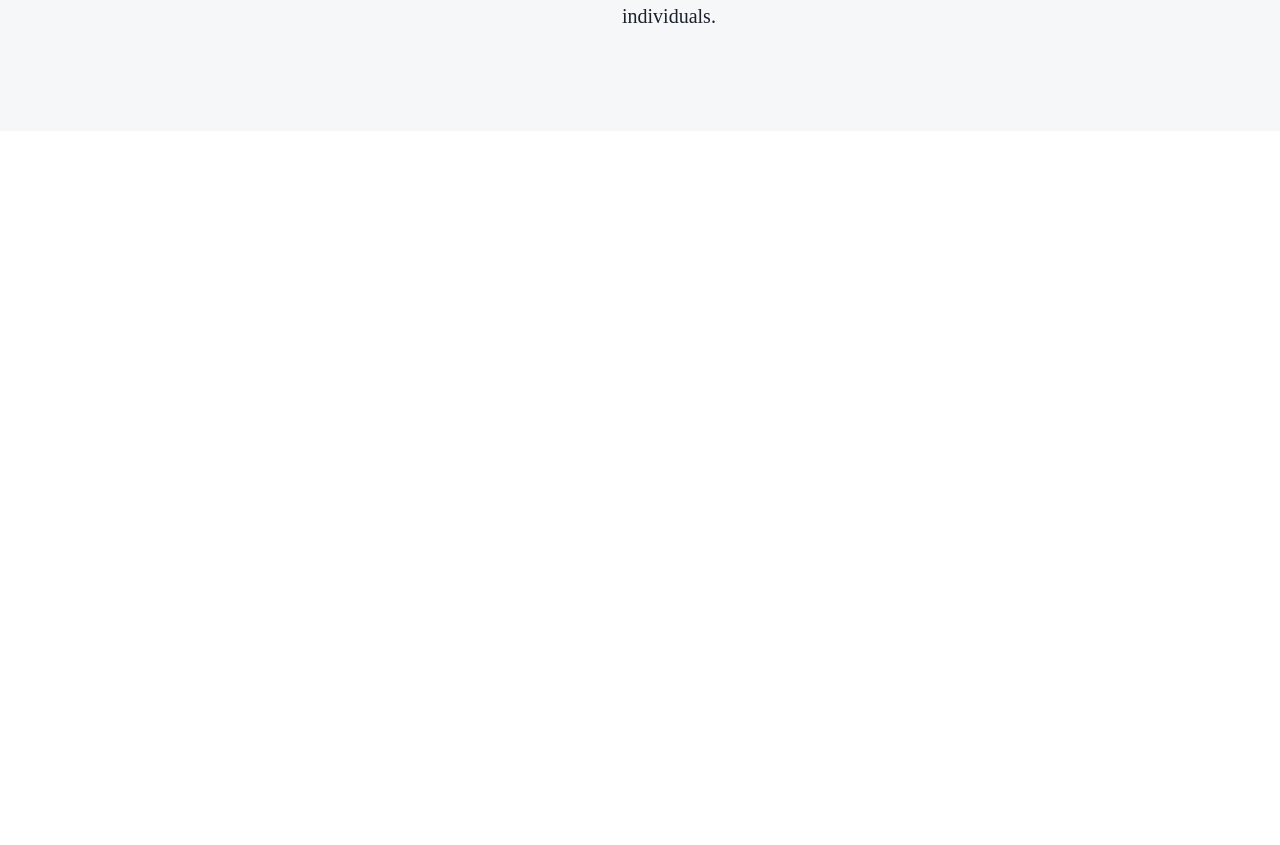
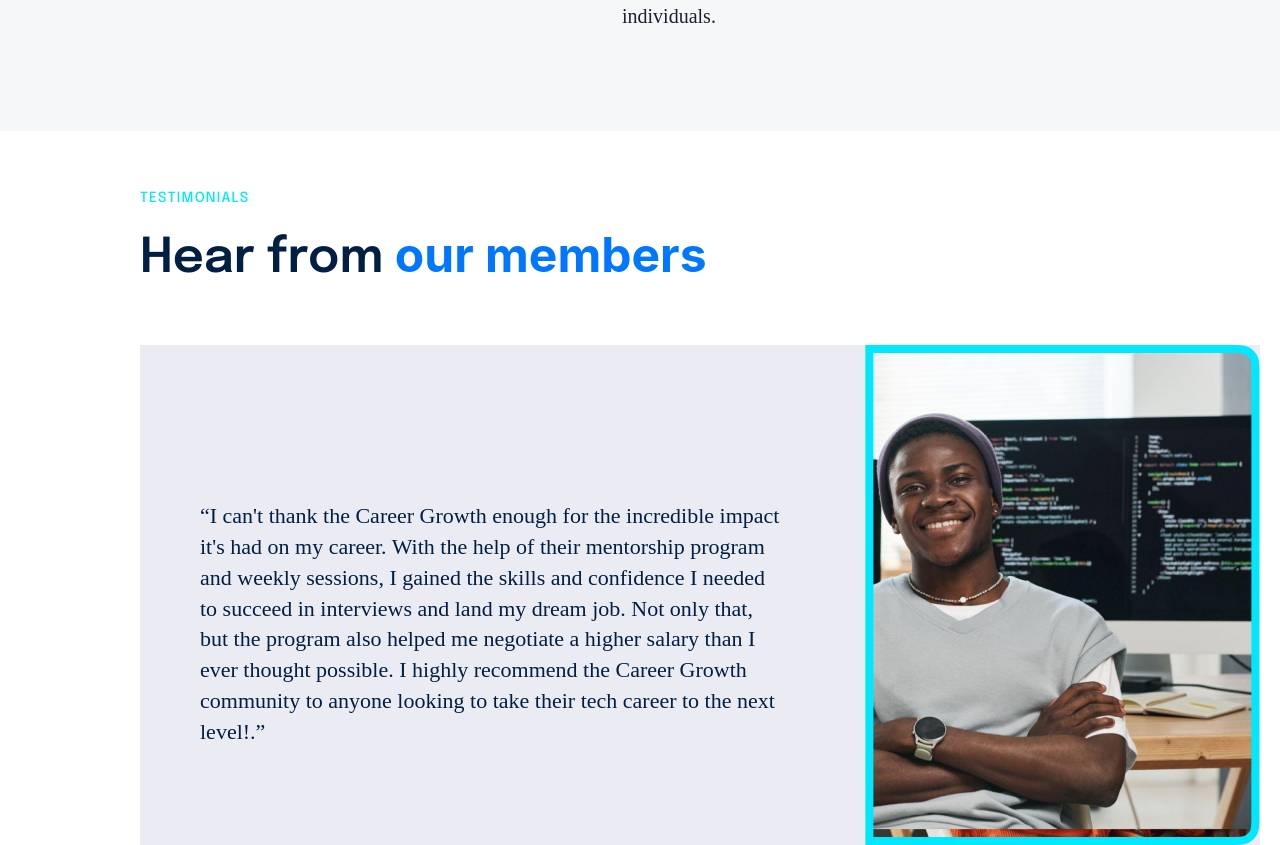
Before and after one commit to olatunde1/CareerGrowth, a React (Create React App) app: page / in a window 1280 px wide. Shown: the part 2201-3046 px from the top of the page. Before the commit the page ends 2332 px from the top, so only its background shows below. Built offline with nearby package versions, Linux system fonts and the light colour scheme; a web font is replaced by a local one.

Commit message:
testimonial section updated

```diff
--- a/src/App.js
+++ b/src/App.js
@@ -25,7 +25,7 @@ function App() {
               <LandJob />
               <About />
               <Member />
-              {/* <Testimonial /> */}
+              <Testimonial />
               {/* <JoinOurCommunity /> */}
               {/* <Faq /> */}
         </Grid>
--- a/src/components/Testimonial.jsx
+++ b/src/components/Testimonial.jsx
@@ -1,6 +1,7 @@
 import React, { useState } from "react";
-import { Box,Image,Text } from "@chakra-ui/react";
+import { Box,Image,Text,Heading,useBreakpointValue } from "@chakra-ui/react";
 import image1 from './images/testimonial.png'
+import testImage from './images/testimonial2.png'
 
 function Testimonials() {
   const testimonialsArray = [
@@ -11,6 +12,7 @@ function Testimonials() {
       description:
         "“I can't thank the Career Growth enough for the incredible impact it's had on my career. With the help of their mentorship program and weekly sessions, I gained the skills and confidence I needed to succeed in interviews and land my dream job. Not only that, but the program also helped me negotiate a higher salary than I ever thought possible. I highly recommend the Career Growth community to anyone looking to take their tech career to the next level!.”",
       image: image1,
+      image2: testImage,
     },
     {
       id: 2,
@@ -42,21 +44,137 @@ function Testimonials() {
   return (
     <Box margin={'0 auto'}>
 
-        {/* //active testimonial */}
+        {/* active testimonial */}
+        <Box>
+        <Text
+        display={{base:'none', md:'block'}}
+            color={'#01E7FF'}
+            fontSize={'14px'}
+            letterSpacing={'1.25px'}
+            textAlign={{base:'center', md:'left'}}
+            fontWeight={'500'}
+            fontFamily='Epilogue'
+            paddingTop={{base:'38.63px',md:'57px'}}
+            paddingBottom={{base:'16px',md:'16px'}}
+            >
+               TESTIMONIALS </Text>
 
+            <Heading
+             display={{base:'none', md:'block'}}
+            fontSize={{ base: '28px', md: '48px', lg: '48px' }}
+            width={{base:'355.74px', md:'606.07px'}}
+            height={{md:'120px'}}
+            textAlign={{base:'center', md:'left'}}
+            lineHeight={{base:'29px', md:'60px'}}
+            marginLeft={{base:'27.13px', md:'0'}}
+            >
+              <Text
+                fontFamily='Epilogue'
+                fontWeight={'600'}
+                color={'#001F42'}
+                lineHeight={{base:'29px', md:'60px'}}
+                fontStyle={'normal'}
+                as={'span'}
+                position={'relative'}
+                _after={{
+                  content: "''",
+                  height: useBreakpointValue({ base: '20%', md: '30%' }),
+                  position: 'absolute',
+                  bottom: 1,
+
+                  // left: 0,
+                }}>
+               Hear from
+              </Text>
+              <Text color={'#0077FE'} as={'span'}>
+              {' '}  our members
+              </Text>{' '}{' '}
+            </Heading>
+        </Box>
 
         <Box
-          width={{base:'374px', md:'1120px'}}
-          height={'500px'}
+          width={{base:'405px', md:'1120px'}}
+          height={{base:'753px', md:'500px'}}
           display={{base: 'column',md:'flex'}}
           backgroundColor={'#EBEBF4'}
-          marginTop={'188px'}
-          borderRadius={'20px'}
+          // marginTop={{base:'0px',md:'px'}}
+          // borderRadius={'20px'}
         >
+             <Text color={'#01E7FF'}
+                display={{base:'block', md:'none'}}
+                fontSize={'14px'}
+                letterSpacing={'1.25px'}
+                textAlign={{base:'center', md:'left'}}
+                fontWeight={'500'}
+                fontFamily='Epilogue'
+                paddingTop={{base:'38.63px',md:'57px'}}
+                paddingBottom={{base:'16px',md:'16px'}}
+            >
+               TESTIMONIALS </Text>
+
+            <Heading
+              display={{base:'block', md:'none'}}
+              fontSize={{ base: '28px', md: '48px', lg: '48px' }}
+              width={{base:'355.74px', md:'606.07px'}}
+              height={{md:'120px'}}
+              textAlign={{base:'center', md:'left'}}
+              lineHeight={{base:'29px', md:'60px'}}
+              marginLeft={{base:'27.13px', md:'0'}}
+              marginBottom={'24px'}
+            >
+              <Text
+                fontFamily='Epilogue'
+                fontWeight={'600'}
+                color={'#001F42'}
+                lineHeight={{base:'29px', md:'60px'}}
+                fontStyle={'normal'}
+                as={'span'}
+                position={'relative'}
+                _after={{
+                  content: "''",
+                  height: useBreakpointValue({ base: '20%', md: '30%' }),
+                  position: 'absolute',
+                  bottom: 1,
+
+                  // left: 0,
+                }}>
+               Hear from
+              </Text>
+              <Text color={'#0077FE'} as={'span'}>
+              {' '}  our members
+              </Text>{' '}{' '}
+            </Heading>
+          <Image
+            src={ testimonialBody.image2}
+            height={{base:'253.9px', md:'500px'}}
+            width={{base:'244.95px', md:'100%'}}
+            marginLeft={{base:'82.03px', md:'85px'}}
+            // paddingTop={{base:'24px', md:''}}
+            borderRadius={'16px'}
+            display={{base:'block', md:'none'}}
+
+            />
+             <Text
+             align={'justify'}
+              width={{base:'', md:'582.29px'}}
+              display={{base:'block', md:'none'}}
+              height={{base:'220px', md:'248px'}}
+              fontSize={{base:'16px', md:'22px'}}
+              fontFamily={'Satoshi'}
+              fontStyle={'normal'}
+              lineHeight={{base:'22px', md:'140%'}}
+              color={'#001F42'}
+              paddingTop={'68.84px'}
+              // paddingBottom={'95.18px'}
+              paddingLeft={'30px'}
+              paddingRight={'34px'}
+
+            >{testimonialBody.description}</Text>
           <Box>
 
             <Text
               // width={{base:'341.6px', md:'580.29px'}}
+              display={{base:'none', md:'block'}}
               height={{base:'220px', md:'248px'}}
               fontSize={{base:'16px', md:'22px'}}
               fontFamily={'Satoshi'}
@@ -70,9 +188,17 @@ function Testimonials() {
             >{testimonialBody.description}</Text>
           </Box>
 
-            <Image src={ testimonialBody.image} height={'500px'} width={'100%'} marginLeft={'85px'} objectFit={'fill'} />
+            <Image
 
-        </Box>
+            src={ testimonialBody.image}
+            height={'500px'} width={'100%'}
+            marginLeft={{base:'', md:'85px'}}
+            objectFit={'fill'}
+            display={{base:'none', md:'block'}}
+
+            />
+
+          </Box>
 
 
 
@@ -80,7 +206,7 @@ function Testimonials() {
         {/* testimonial list */}
 
 
-      <Box className="flex"  marginTop={'60px'}>
+      {/* <Box className="flex"  marginTop={'60px'}>
         {testimonialsArray.map((item, idx) => (
           <div
           className="smallCard"
@@ -97,7 +223,7 @@ function Testimonials() {
 
           </div>
         ))}
-      </Box>
+      </Box> */}
     </Box>
 
   );
```
Also changed, not shown: src/components/images/testimonial2.png (added).
